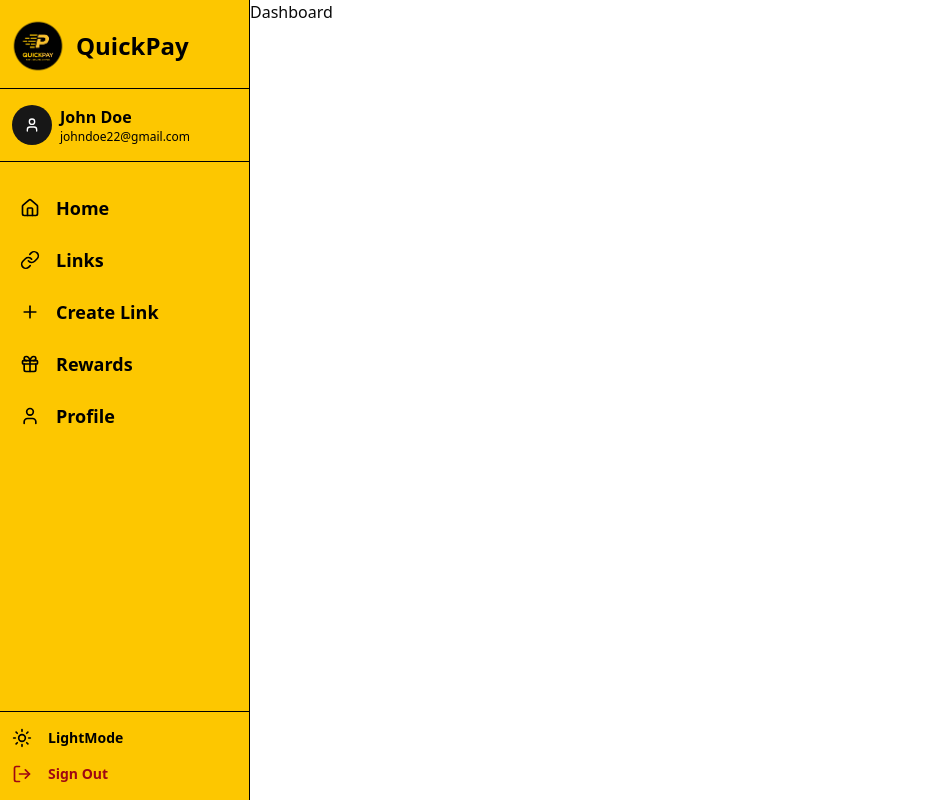
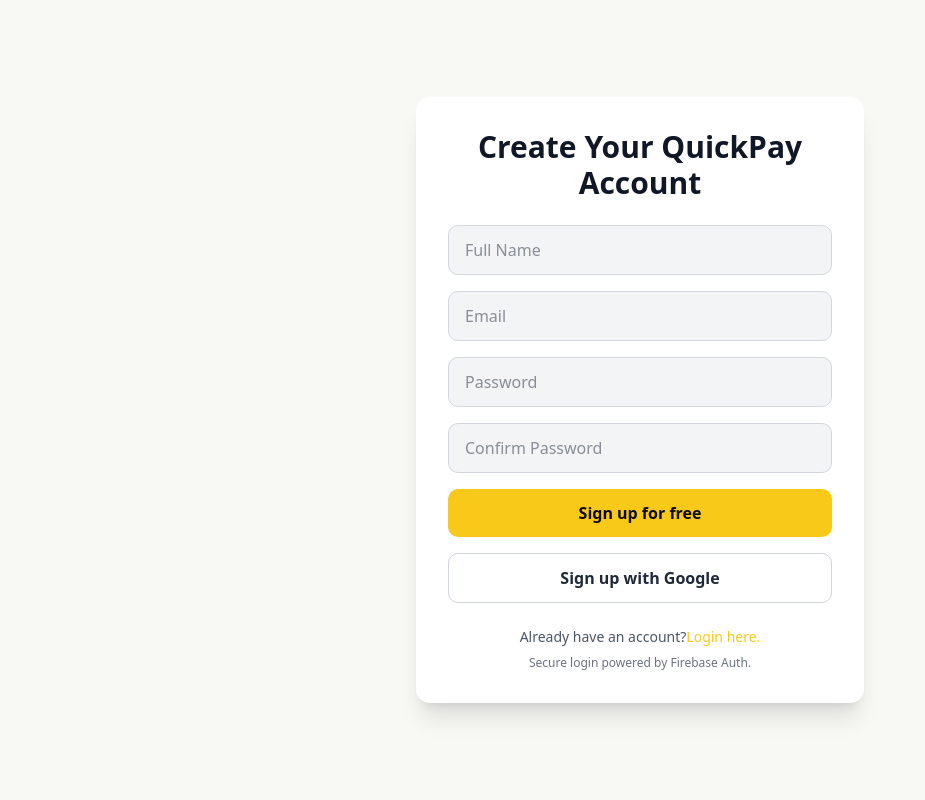
Before and after one commit to QuickPayNG/quickpay-frontend, a React (Vite) app in the folder frontend-ts/: page /signup in a window 1280 px wide. Before the commit this address led to /dashboard. Shown: the whole page, without its empty margins (0-925 px from the left). Built offline with nearby package versions, Linux system fonts and the light colour scheme; no server answers.

Commit message:
integrate Firebase authentication and update signup flow, Enhanced AuthContext to include loading and success states for signup., Implemented signup functionality using Firebase Authentication in AuthProvider. Updated styles in index.css and added Tailwind CSS configuration.

```diff
--- a/frontend-ts/package.json
+++ b/frontend-ts/package.json
@@ -14,6 +14,7 @@
     "@tailwindcss/vite": "^4.1.13",
     "class-variance-authority": "^0.7.1",
     "clsx": "^2.1.1",
+    "firebase": "^12.3.0",
     "i": "^0.3.7",
     "lucide": "^0.544.0",
     "lucide-react": "^0.544.0",
--- a/frontend-ts/src/contexts/authContext/AuthContext.tsx
+++ b/frontend-ts/src/contexts/authContext/AuthContext.tsx
@@ -3,7 +3,9 @@
 export const AuthContext = createContext({
   user: "",
   isAuthenticated: false,
+  isLoading: false,
+  isSuccessful: false,
   login: () => {},
-  signup: () => {},
+  signup: (fullname: string, email: string, password: string) => {},
   logout: () => {},
 });
--- a/frontend-ts/src/contexts/authContext/AuthProvider.tsx
+++ b/frontend-ts/src/contexts/authContext/AuthProvider.tsx
@@ -1,30 +1,51 @@
 import { useState } from "react";
 import { AuthContext } from "./AuthContext";
+import { auth } from "../../lib/firebaseConfig";
+import { createUserWithEmailAndPassword } from "firebase/auth";
 
 export const AuthProvider = ({ children }: any) => {
   const [user, setUser] = useState("");
-  const [isAuthenticated, setIsAuthenticated] = useState(true);
+  const [isAuthenticated, setIsAuthenticated] = useState(false);
+  const [isLoading, setIsLoading] = useState(false);
+  const [isSuccessful, setIsSuccessful] = useState(false);
 
-  const login = (email, password) => {
+  const login = () => {
     const name = "ade";
-    setUser(name);
-    setIsAuthenticated(true);
     console.log("welcome", name);
   };
 
   const logout = () => {
     setUser("");
     setIsAuthenticated(false);
-    console.log("good bye Ade");
   };
 
-  const signup = (email, password, fullname) => {
-    console.log("good bye Ade");
+  // const uploadUserDetails = (userId) => {
+  //   console.log(userId);
+  // };
+
+  const signup = async (fullname: string, email: string, password: string) => {
+    setIsLoading(true);
+    await createUserWithEmailAndPassword(auth, email, password)
+      .then((userCredential) => {
+        const user = userCredential.user;
+        setIsLoading(false);
+        setIsSuccessful(true);
+        console.log(user);
+      })
+      .catch((error) => {
+        console.log({
+          errorCode: error.code,
+          message: error.message,
+        });
+        setIsLoading(false);
+      });
   };
 
   const value = {
     user,
     isAuthenticated,
+    isLoading,
+    isSuccessful,
     login,
     signup,
     logout,
--- a/frontend-ts/src/index.css
+++ b/frontend-ts/src/index.css
@@ -2,74 +2,6 @@
 @import "tw-animate-css";
 
 @custom-variant dark (&:is(.dark *));
-/* :root {
-  font-family: system-ui, Avenir, Helvetica, Arial, sans-serif;
-  line-height: 1.5;
-  font-weight: 400;
-
-  color-scheme: light dark;
-  color: rgba(255, 255, 255, 0.87);
-  background-color: #242424;
-
-  font-synthesis: none;
-  text-rendering: optimizeLegibility;
-  -webkit-font-smoothing: antialiased;
-  -moz-osx-font-smoothing: grayscale;
-}
-
-a {
-  font-weight: 500;
-  color: #646cff;
-  text-decoration: inherit;
-}
-a:hover {
-  color: #535bf2;
-}
-
-body {
-  margin: 0;
-  display: flex;
-  place-items: center;
-  min-width: 320px;
-  min-height: 100vh;
-}
-
-h1 {
-  font-size: 3.2em;
-  line-height: 1.1;
-}
-
-button {
-  border-radius: 8px;
-  border: 1px solid transparent;
-  padding: 0.6em 1.2em;
-  font-size: 1em;
-  font-weight: 500;
-  font-family: inherit;
-  background-color: #1a1a1a;
-  cursor: pointer;
-  transition: border-color 0.25s;
-}
-button:hover {
-  border-color: #646cff;
-}
-button:focus,
-button:focus-visible {
-  outline: 4px auto -webkit-focus-ring-color;
-}
-
-@media (prefers-color-scheme: light) {
-  :root {
-    color: #213547;
-    background-color: #ffffff;
-  }
-  a:hover {
-    color: #747bff;
-  }
-  button {
-    background-color: #f9f9f9;
-  }
-} */
 
 @theme inline {
   --radius-sm: calc(var(--radius) - 4px);
@@ -111,13 +43,13 @@
 
 :root {
   --radius: 0.625rem;
-  --background: oklch(1 0 0);
+  --primary: #f9c91a;
+  --background: #f8f8f5;
   --foreground: oklch(0.145 0 0);
   --card: oklch(1 0 0);
   --card-foreground: oklch(0.145 0 0);
   --popover: oklch(1 0 0);
   --popover-foreground: oklch(0.145 0 0);
-  --primary: oklch(0.205 0 0);
   --primary-foreground: oklch(0.985 0 0);
   --secondary: oklch(0.97 0 0);
   --secondary-foreground: oklch(0.205 0 0);
@@ -145,7 +77,7 @@
 }
 
 .dark {
-  --background: oklch(0.145 0 0);
+  --background: #231f0f;
   --foreground: oklch(0.985 0 0);
   --card: oklch(0.205 0 0);
   --card-foreground: oklch(0.985 0 0);
--- a/frontend-ts/src/lib/firebaseConfig.ts
+++ b/frontend-ts/src/lib/firebaseConfig.ts
@@ -1,5 +1,7 @@
 import { initializeApp } from "firebase/app";
 import { getAnalytics } from "firebase/analytics";
+import { getAuth } from "firebase/auth";
+import { getFirestore } from "firebase/firestore";
 
 const firebaseConfig = {
   apiKey: import.meta.env.VITE_FIREBASE_API_KEY,
@@ -12,4 +14,6 @@
 };
 
 const app = initializeApp(firebaseConfig);
-const analytics = getAnalytics(app);
+export const auth = getAuth(app);
+export const analytics = getAnalytics(app);
+export const db = getFirestore(app);
--- a/frontend-ts/src/pages/auth/Signup.tsx
+++ b/frontend-ts/src/pages/auth/Signup.tsx
@@ -1,5 +1,105 @@
+import { AuthContext } from "@/contexts/authContext/AuthContext";
+import { useContext, useState } from "react";
+// import { useNavigate } from "react-router-dom";
+
 const SignUP = () => {
-  return <div>Sign Up Page</div>;
+  const [fullname, setFullName] = useState("");
+  const [email, setEmail] = useState("");
+  const [password, setPassword] = useState("");
+  const [confirmPassword, setConfirmPassword] = useState("");
+  const { isLoading, isSuccessful, signup } = useContext(AuthContext);
+  // const navigate = useNavigate();
+
+  const handleSignup = async (e: any) => {
+    e.preventDefault();
+
+    if (!fullname || !email || !password || !confirmPassword) {
+      console.log("please fill all details");
+      return;
+    }
+    if (password !== confirmPassword) {
+      console.log("password does not mathch");
+      return;
+    }
+
+    signup(fullname, email, password);
+
+    if (isSuccessful) {
+      console.log("signup successfull");
+    } else {
+      console.log("Registration not successful, try again");
+    }
+  };
+  return (
+    <div className="bg-background dark:bg-background-dark font-display">
+      <div className="flex flex-col items-center justify-center min-h-screen p-4">
+        <div className="w-full max-w-md bg-white dark:bg-[#1C190D] shadow-xl rounded-xl p-8 space-y-6">
+          <div className="flex flex-col items-center space-y-4">
+            <h1 className="text-3xl font-bold text-gray-900 dark:text-white text-center">
+              Create Your QuickPay Account
+            </h1>
+          </div>
+          <form className="space-y-4" onSubmit={handleSignup}>
+            <input
+              className="w-full px-4 py-3 bg-gray-100 dark:bg-black/20 text-gray-800 dark:text-gray-200 border border-gray-300 dark:border-gray-700 rounded-lg focus:outline-none focus:ring-2 focus:ring-primary/50"
+              placeholder="Full Name"
+              type="text"
+              value={fullname}
+              required
+              onChange={(e) => setFullName(e.target.value)}
+            />
+            <input
+              className="w-full px-4 py-3 bg-gray-100 dark:bg-black/20 text-gray-800 dark:text-gray-200 border border-gray-300 dark:border-gray-700 rounded-lg focus:outline-none focus:ring-2 focus:ring-primary/50"
+              placeholder="Email"
+              type="email"
+              value={email}
+              required
+              onChange={(e) => setEmail(e.target.value)}
+            />
+            <input
+              className="w-full px-4 py-3 bg-gray-100 dark:bg-black/20 text-gray-800 dark:text-gray-200 border border-gray-300 dark:border-gray-700 rounded-lg focus:outline-none focus:ring-2 focus:ring-primary/50"
+              placeholder="Password"
+              type="password"
+              value={password}
+              required
+              onChange={(e) => setPassword(e.target.value)}
+            />
+            <input
+              className="w-full px-4 py-3 bg-gray-100 dark:bg-black/20 text-gray-800 dark:text-gray-200 border border-gray-300 dark:border-gray-700 rounded-lg focus:outline-none focus:ring-2 focus:ring-primary/50"
+              placeholder="Confirm Password"
+              type="password"
+              value={confirmPassword}
+              required
+              onChange={(e) => setConfirmPassword(e.target.value)}
+            />
+            <button
+              className="w-full py-3 bg-primary text-background-dark font-bold rounded-lg hover:bg-primary/90 transition-colors cursor-pointer"
+              type="submit"
+            >
+              {isLoading ? "Signing up.." : "Sign up for free"}
+            </button>
+            <button
+              className="w-full py-3 bg-white dark:bg-black/20 text-gray-800 dark:text-gray-200 border border-gray-300 dark:border-gray-700 font-bold rounded-lg hover:bg-gray-100 dark:hover:bg-black/30 transition-colors"
+              type="button"
+            >
+              Sign up with Google
+            </button>
+          </form>
+          <div className="text-center space-y-2">
+            <p className="text-sm text-gray-600 dark:text-gray-400">
+              Already have an account?
+              <a className="font-medium text-primary hover:underline" href="#">
+                Login here.
+              </a>
+            </p>
+            <p className="text-xs text-gray-500 dark:text-gray-500">
+              Secure login powered by Firebase Auth.
+            </p>
+          </div>
+        </div>
+      </div>
+    </div>
+  );
 };
 
 export default SignUP;
--- /dev/null
+++ b/frontend-ts/tailwind.config.ts
@@ -0,0 +1,14 @@
+export default {
+  content: ["./src/**/*.{js,ts,jsx,tsx}"],
+  theme: {
+    extend: {
+      colors: {
+        primary: "var(--primary)",
+        background: "var(--background)",
+      },
+      borderRadius: {
+        DEFAULT: "var(--radius)",
+      },
+    },
+  },
+};
```
Also changed, not shown: 1 other file (tests, documents, lock files or other folders).
